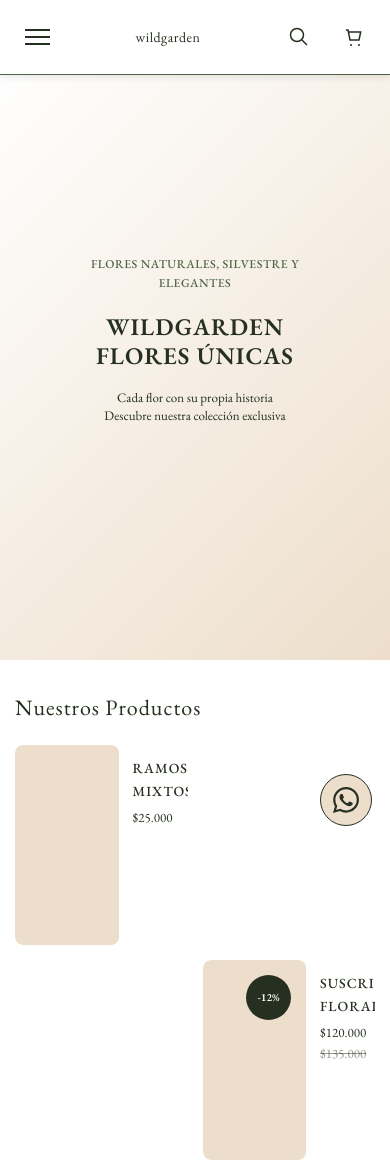
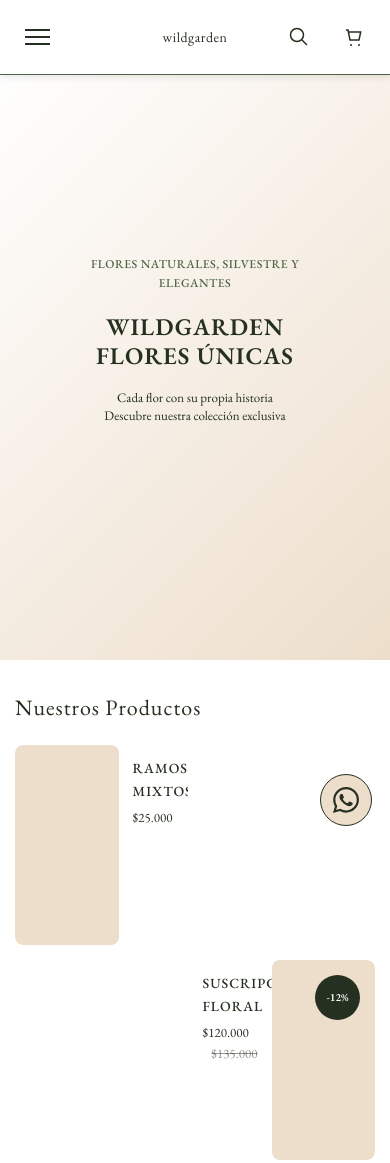
Before and after one commit to DiegoSalsa/WildGarden, a plain HTML site: page frontend/index.html in a window 390 px wide. Shown: the top 1163 px of the page. Drawn offline with nearby package versions, Linux system fonts and the light colour scheme; no server answers.

Commit message:
Ajuste mobile: centrar logo y alternar texto en home

```diff
--- a/frontend/css/styles.css
+++ b/frontend/css/styles.css
@@ -55,6 +55,7 @@ body.menu-open {
     display: flex;
     justify-content: space-between;
     align-items: center;
+    position: relative;
 }
 
 .menu-toggle {
@@ -271,6 +272,15 @@ body.menu-open {
     justify-content: center;
     flex: 1 1 auto;
     min-width: 0;
+}
+
+/* En filas donde el producto está en la columna derecha, mostrar texto a la izquierda de la imagen */
+.productos-grid.home-alternating .home-spacer + .producto-card {
+    flex-direction: row-reverse;
+}
+
+.productos-grid.home-alternating .home-spacer + .producto-card .producto-info {
+    text-align: right;
 }
 
 .productos-grid.home-alternating .home-spacer {
@@ -1823,6 +1833,17 @@ html {
         padding: 0 20px;
     }
 
+    /* Logo centrado en pantallas chicas (evita que quede corrido por tamaños distintos a izquierda/derecha) */
+    .logo {
+        position: absolute;
+        left: 50%;
+        transform: translateX(-50%);
+    }
+
+    .logo a {
+        white-space: nowrap;
+    }
+
     /* Header */
     .logo a {
         font-size: 16px;
```
